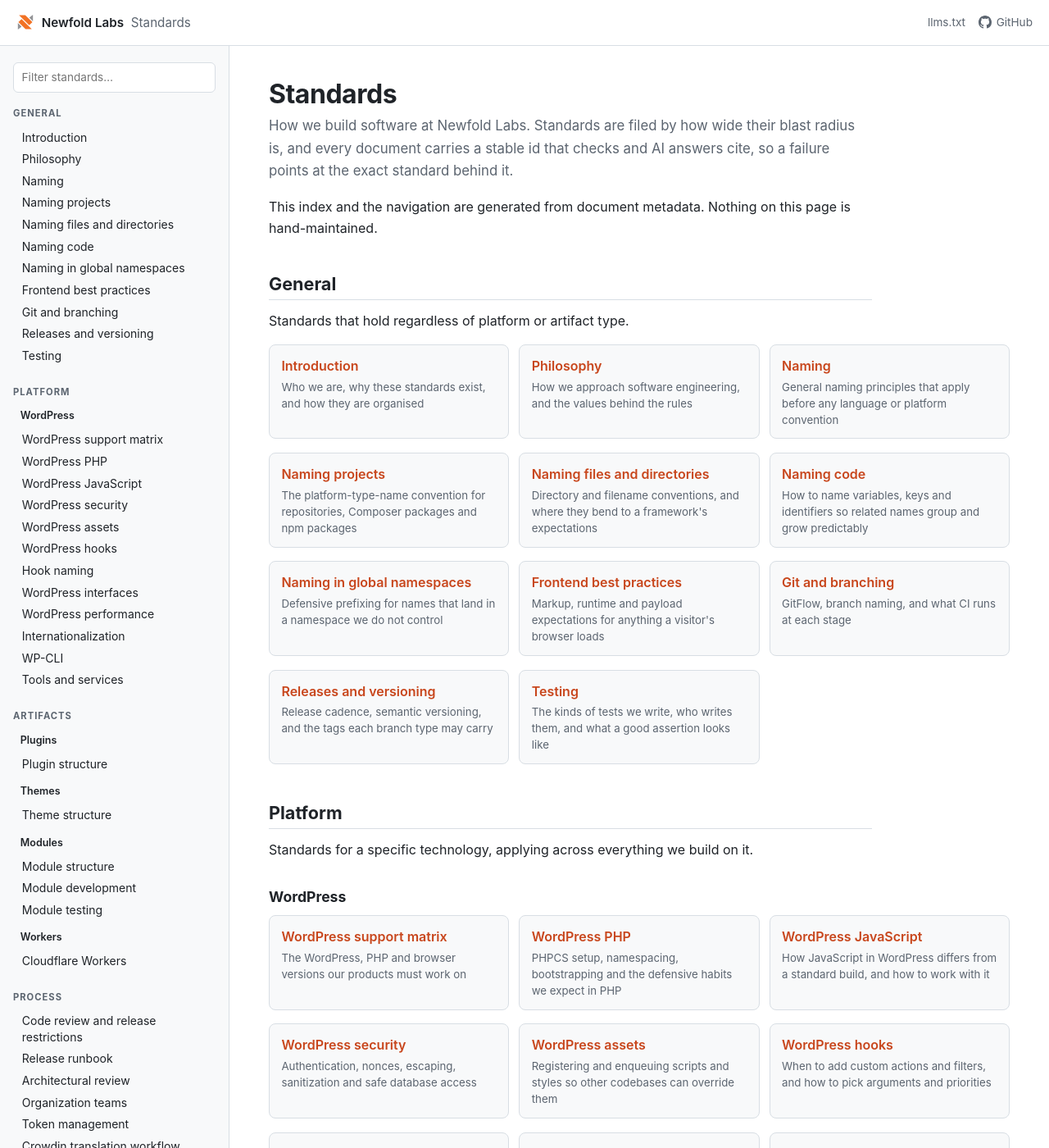
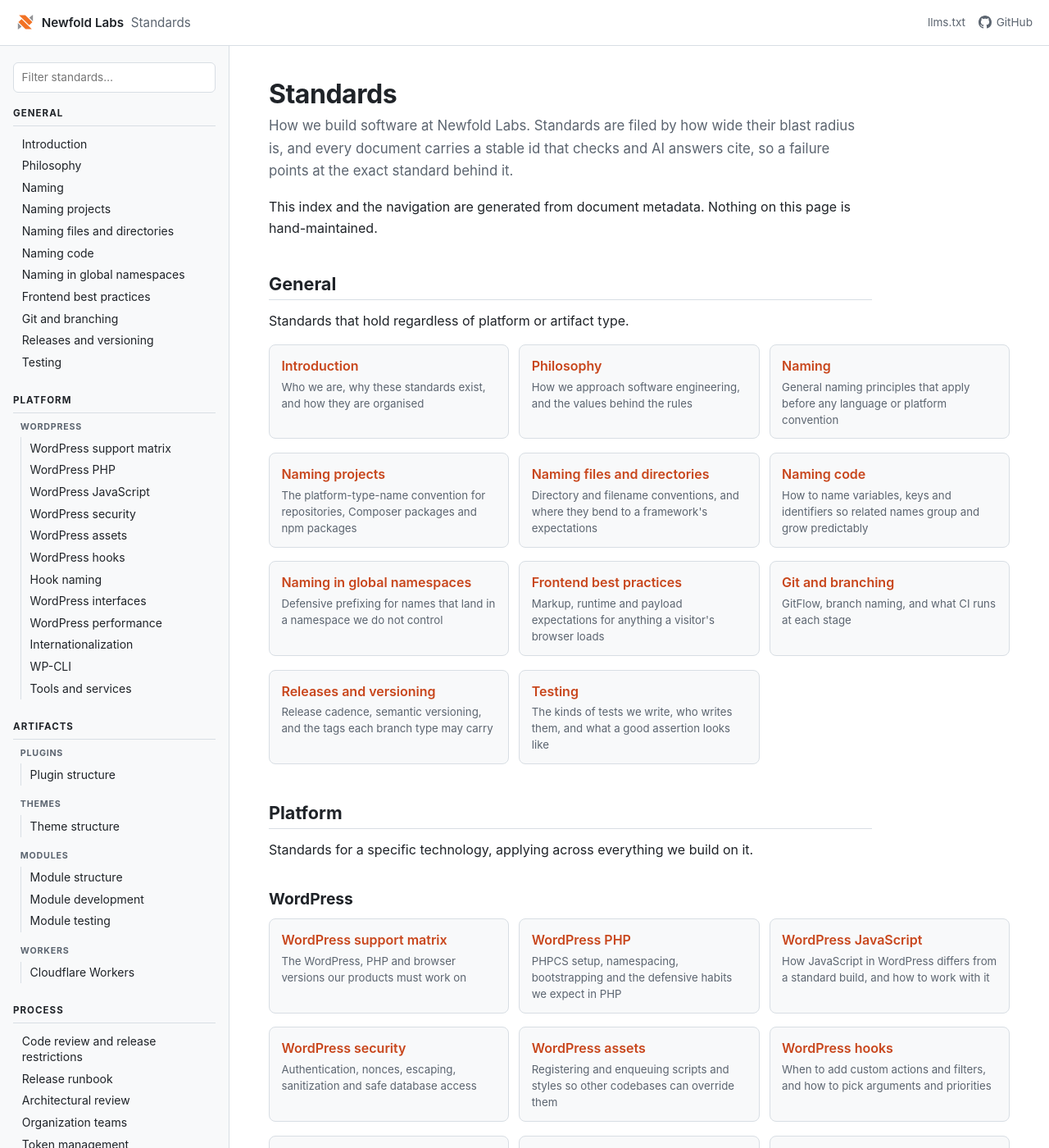
Before and after one commit to newfold-labs/standards, a Jekyll site: the page built from index.md, in a window 1280 px wide and 1400 px high. Shown: the whole window at 82% size. Built offline with Jekyll 4.4.1, drawn with Linux system fonts in a browser that asks for light colours.

Commit message:
fix(PRESS0-4792): separate headings from the links under them (#13)
In the sidebar a group title was 0.78rem semibold in full text colour and
the document links under it were 0.875rem regular in the same colour, so
"WordPress" read as another entry in the list rather than a heading over
it. Under Artifacts it was worse: "Plugins" sat directly above "Plugin
structure".

Sections and groups are now styled as labels, uppercase and tracked, with
the section carrying a rule and the group staying muted. A group's
documents are indented behind a hairline so the grouping survives even
without reading the labels.

The index has the same collision, an h3 sitting on a grid of cards whose
titles are also bold, so h3 takes more size, more weight, and more air
above than below to keep it attached to the group it introduces.

```diff
--- a/assets/css/style.scss
+++ b/assets/css/style.scss
@@ -210,17 +210,25 @@ a {
 	}
 }
 
+// Three levels live in this column: section, group, and document. Only the
+// documents are links, so the two labels are styled as labels (uppercase,
+// tracked, never full-strength text) and the links keep the body treatment.
+// Previously a group title was just slightly bolder text at nearly the same
+// size, which read as another entry in the list rather than a heading over it.
+
 .nav-section {
-	margin-bottom: 1.35rem;
+	margin-bottom: 1.5rem;
 }
 
 .nav-section__title {
-	margin: 0 0 0.4rem;
-	font-size: 0.7rem;
+	margin: 0 0 0.5rem;
+	padding-bottom: 0.3rem;
+	border-bottom: 1px solid var(--border);
+	font-size: 0.72rem;
 	font-weight: 700;
 	letter-spacing: 0.09em;
 	text-transform: uppercase;
-	color: var(--muted);
+	color: var(--text);
 }
 
 .nav-section__blurb {
@@ -230,18 +238,30 @@ a {
 	color: var(--muted);
 }
 
+.nav-group + .nav-group {
+	margin-top: 0.9rem;
+}
+
 .nav-group__title {
-	margin: 0.65rem 0 0.3rem;
+	margin: 0 0 0.25rem;
 	padding-left: 0.55rem;
-	font-size: 0.78rem;
-	font-weight: 600;
-	color: var(--text);
+	font-size: 0.67rem;
+	font-weight: 700;
+	letter-spacing: 0.07em;
+	text-transform: uppercase;
+	color: var(--muted);
 }
 
 .nav-list {
 	margin: 0;
 	padding: 0;
 	list-style: none;
+}
+
+// Indent a group's documents so the grouping survives without reading labels.
+.nav-group .nav-list {
+	margin-left: 0.55rem;
+	border-left: 1px solid var(--border);
 }
 
 .nav-list a {
@@ -308,9 +328,14 @@ a {
 	line-height: 1.3;
 }
 
+// The index puts an h3 directly above a grid of linked cards whose titles are
+// also bold. More size and weight, and more air above than below, keeps the
+// heading attached to the group it introduces.
 .content h3 {
-	margin: 1.9rem 0 0.5rem;
-	font-size: 1.1rem;
+	margin: 2.2rem 0 0.7rem;
+	font-size: 1.2rem;
+	font-weight: 700;
+	line-height: 1.3;
 }
 
 .content h4,
```
